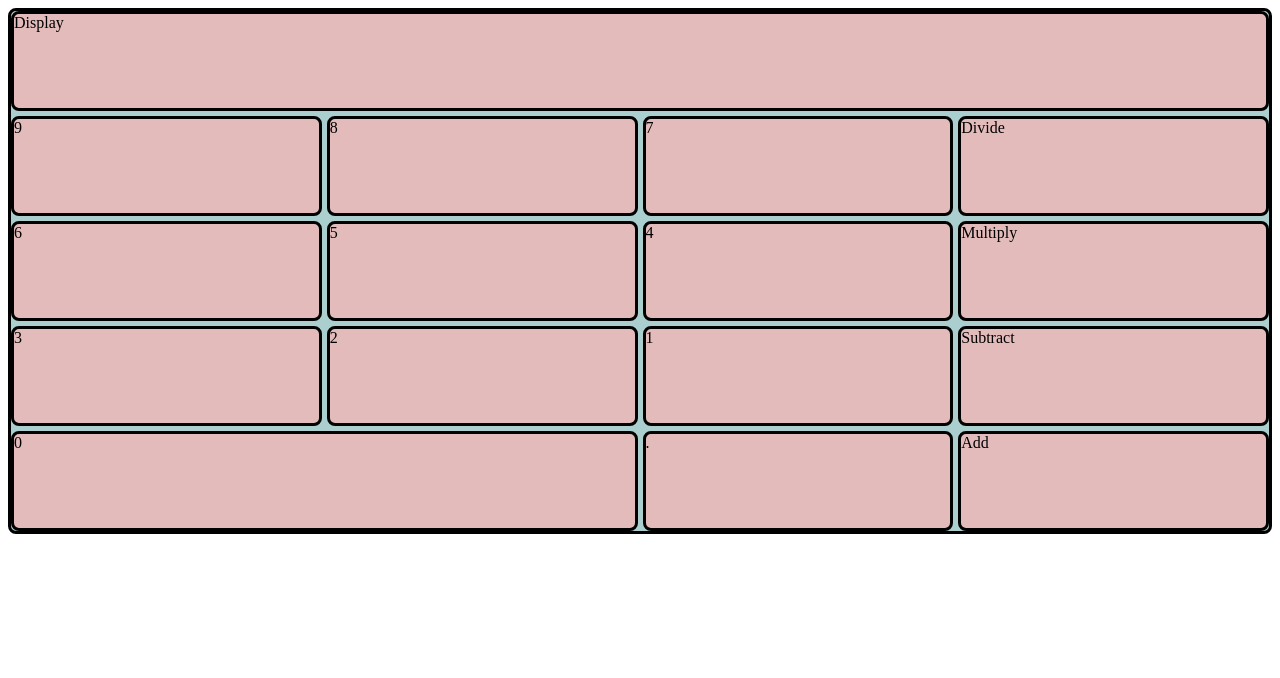
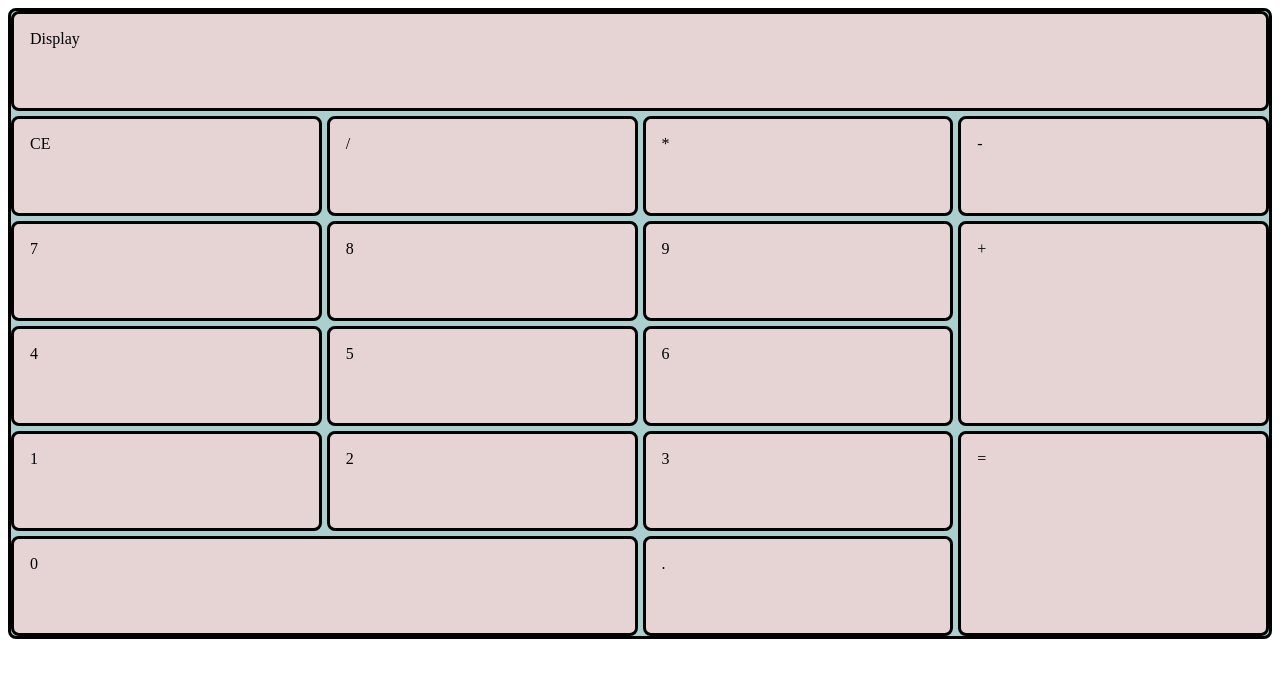
Before and after one commit to rpllpr/top-calculator, a plain HTML site: page index.html in a window 1280 px wide. Drawn offline with Linux system fonts and the light colour scheme.

Commit message:
initial files

```diff
--- a/index.html
+++ b/index.html
@@ -9,21 +9,23 @@
     <body>
         <div class="calculator">
             <div class="button-div display">Display</div>
+            <div class="button-div">CE</div>
+            <div class="button-div">/</div>
+            <div class="button-div">*</div>
+            <div class="button-div">-</div>
+            <div class="button-div">7</div>
+            <div class="button-div">8</div>
             <div class="button-div">9</div>
-            <div class="button-div">8</div>
-            <div class="button-div">7</div>
-            <div class="button-div">Divide</div>
+            <div class="button-div add">+</div>
+            <div class="button-div">4</div>
+            <div class="button-div">5</div>
             <div class="button-div">6</div>
-            <div class="button-div">5</div>
-            <div class="button-div">4</div>
-            <div class="button-div">Multiply</div>
+            <div class="button-div">1</div>
+            <div class="button-div">2</div>
             <div class="button-div">3</div>
-            <div class="button-div">2</div>
-            <div class="button-div">1</div>
-            <div class="button-div">Subtract</div>
+            <div class="button-div equalsign">=</div>
             <div class="button-div zero">0</div>
             <div class="button-div">.</div>
-            <div class="button-div">Add</div>
         </div>
     </body>
 </html>
--- a/style.css
+++ b/style.css
@@ -12,9 +12,10 @@ body {
 }
 
 .button-div {
-    background-color: rgb(228, 187, 187);
+    background-color: rgb(230, 212, 212);
     border-style: solid;
     border-radius: 0.5em;
+    padding: 1em;
 }
 
 .display {
@@ -22,7 +23,17 @@ body {
     grid-row: 1;
 }
 
+.add {
+    grid-column: 4;
+    grid-row: 3 / 5;
+}
+
+.equalsign {
+    grid-column: 4 / 5;
+    grid-row: 5 / 7;
+}
+
 .zero {
     grid-column: 1 / 3;
-    grid-row: 5;
+    grid-row: 6;
 }
```
